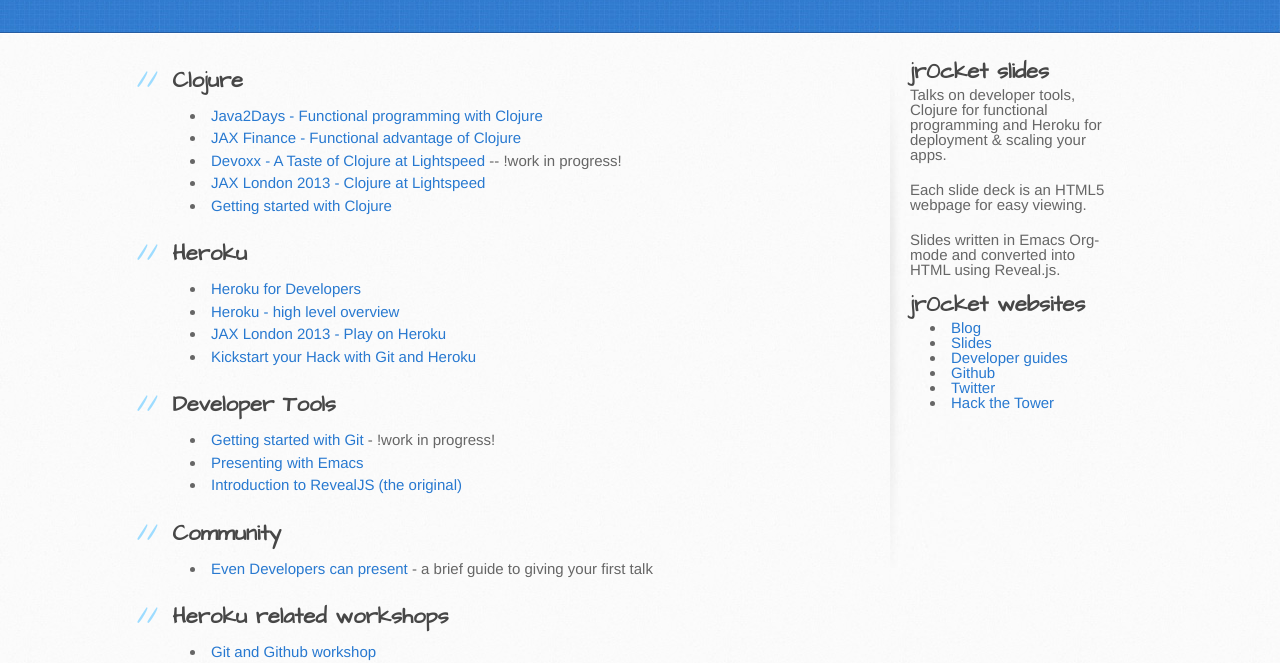
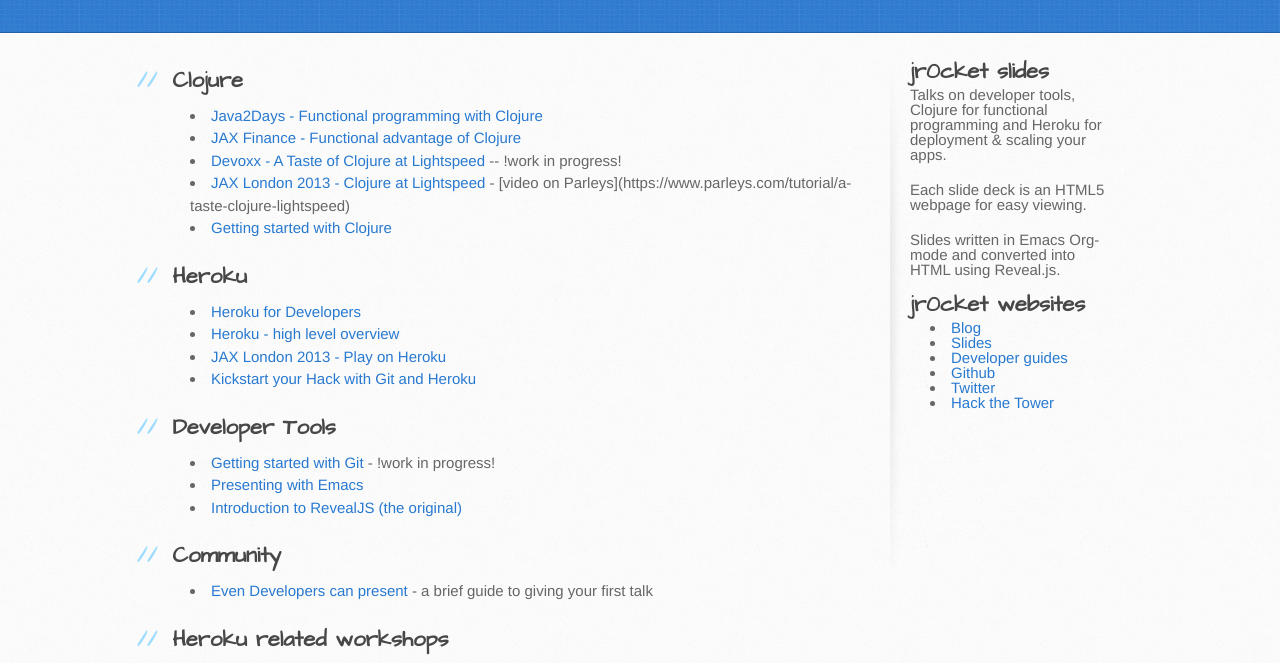
Before and after one commit to practicalli-johnny/slides, a plain HTML site: page index.html in a window 1280 px wide. Shown: the part 126-789 px from the top of the page. Drawn offline with Linux system fonts and the light colour scheme.

Commit message:
Added video from JAX London 3013
* Clojure at Lightspeed

```diff
--- a/index.html
+++ b/index.html
@@ -36,7 +36,7 @@
 <li><a href="http://jr0cket.github.io/slides/functional-programming-with-clojure.html">Java2Days - Functional programming with Clojure</a></li>
 <li><a href="http://jr0cket.github.io/slides/functional-advantage-with-clojure.html">JAX Finance - Functional advantage of Clojure</a></li>
 <li><a href="http://jr0cket.github.io/slides/a-taste-of-clojure-at-lightspeed.html">Devoxx - A Taste of Clojure at Lightspeed</a> -- !work in progress!</li>
-<li><a href="http://jr0cket.github.io/slides/jax-london-2013-light-table.html">JAX London 2013 - Clojure at Lightspeed</a></li>
+<li><a href="http://jr0cket.github.io/slides/jax-london-2013-light-table.html">JAX London 2013 - Clojure at Lightspeed</a> - [video on Parleys](https://www.parleys.com/tutorial/a-taste-clojure-lightspeed)</li>
 <li><a href="http://jr0cket.github.io/slides/getting-started-with-clojure.html">Getting started with Clojure</a></li>
 </ul>
 
```
